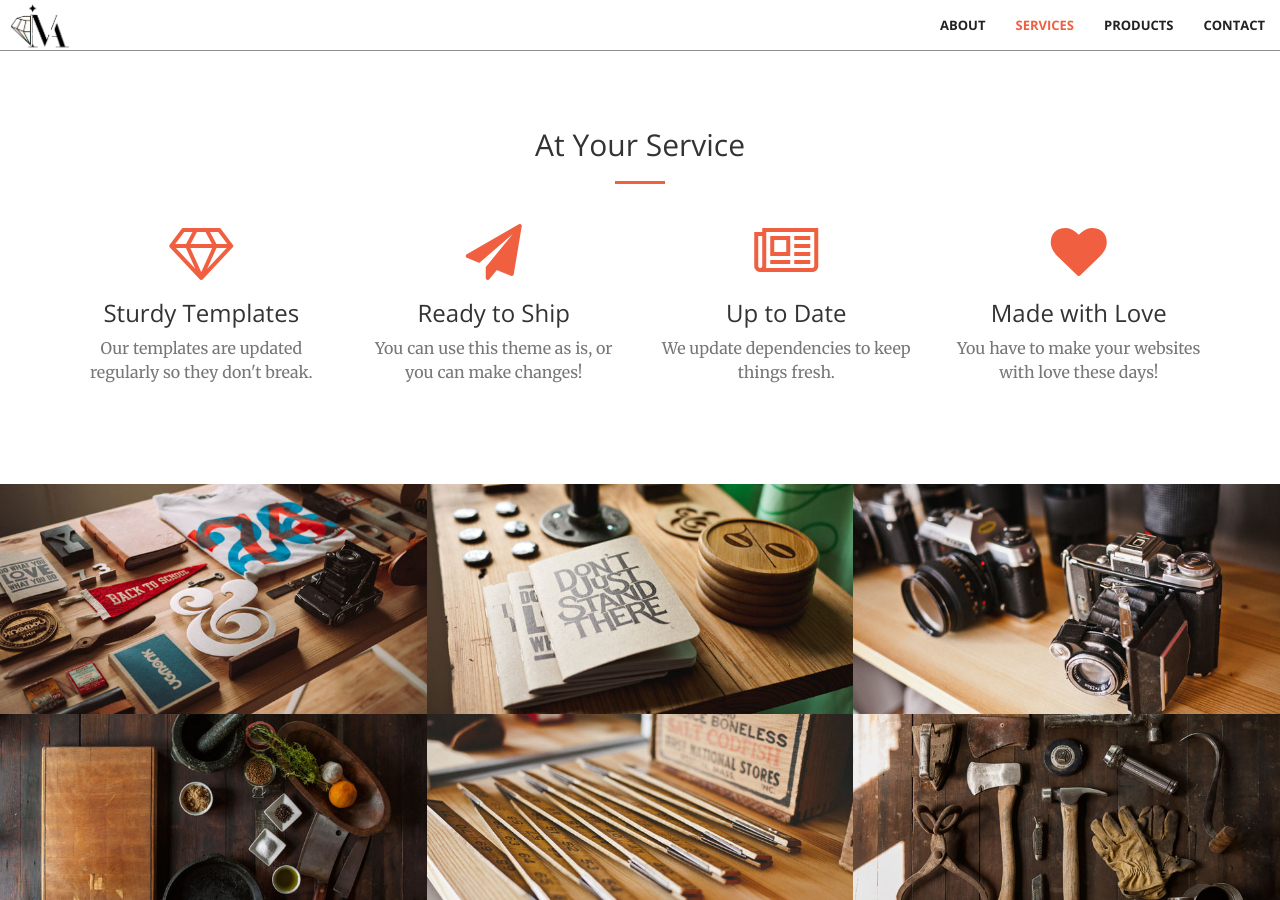
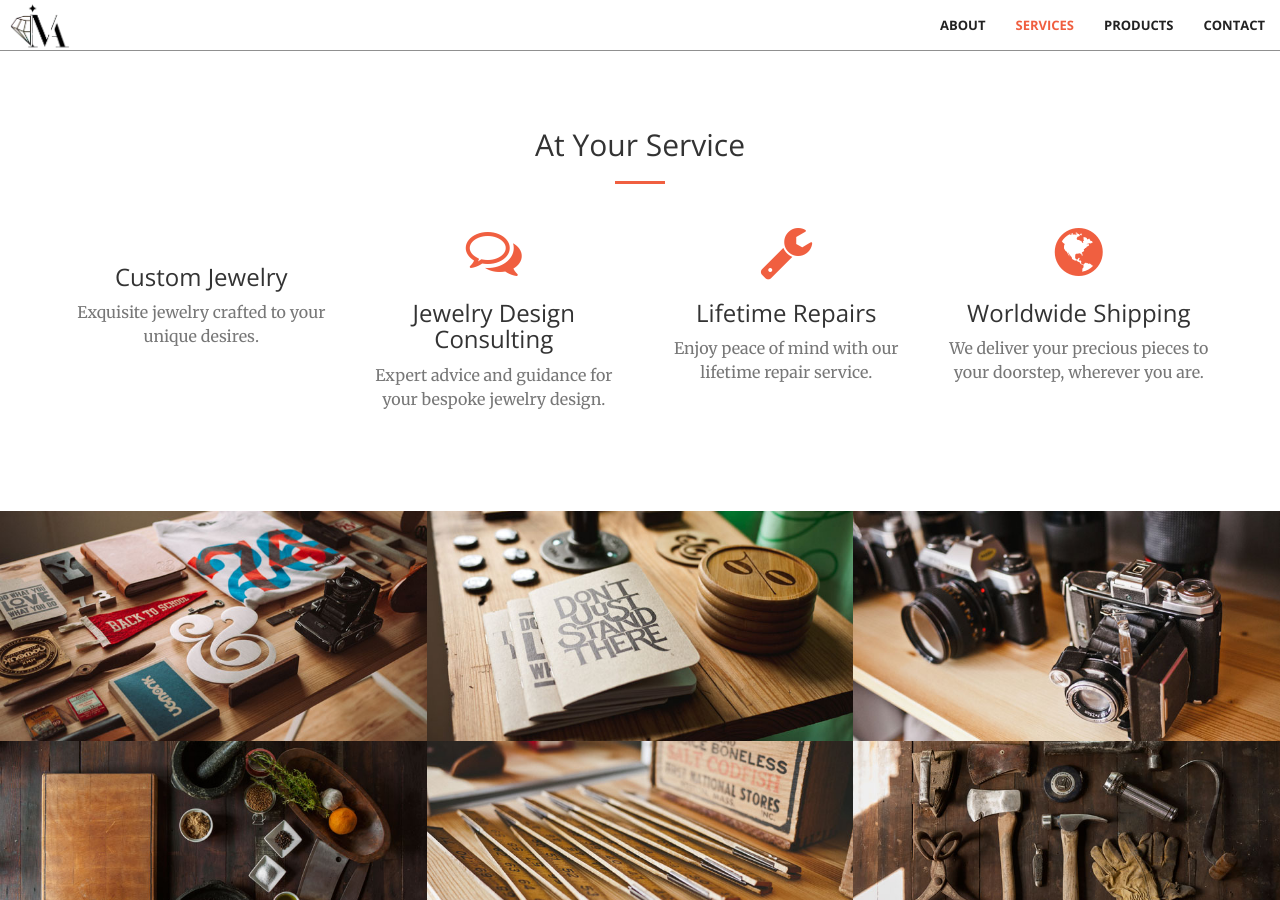
Before and after one commit to IvaJewels/IvaJewels.github.io, a Jekyll site: the page built from index.html, in a window 1280 px wide and 900 px high, scrolled down 1290 px. Built offline with Jekyll 4.4.1, drawn with Linux system fonts in a browser that asks for light colours.

Commit message:
Update services.html

```diff
--- a/_includes/services.html
+++ b/_includes/services.html
@@ -11,30 +11,30 @@
         <div class="row">
             <div class="col-lg-3 col-md-6 text-center">
                 <div class="service-box">
-                    <i class="fa fa-4x fa-diamond wow bounceIn text-primary"></i>
-                    <h3>Sturdy Templates</h3>
-                    <p class="text-muted">Our templates are updated regularly so they don't break.</p>
+                    <i class="fa fa-4x fa-gem wow bounceIn text-primary"></i>
+                    <h3>Custom Jewelry</h3>
+                    <p class="text-muted">Exquisite jewelry crafted to your unique desires.</p>
                 </div>
             </div>
             <div class="col-lg-3 col-md-6 text-center">
                 <div class="service-box">
-                    <i class="fa fa-4x fa-paper-plane wow bounceIn text-primary" data-wow-delay=".1s"></i>
-                    <h3>Ready to Ship</h3>
-                    <p class="text-muted">You can use this theme as is, or you can make changes!</p>
+                    <i class="fa fa-4x fa-comments-o wow bounceIn text-primary" data-wow-delay=".1s"></i>
+                    <h3>Jewelry Design Consulting</h3>
+                    <p class="text-muted">Expert advice and guidance for your bespoke jewelry design.</p>
                 </div>
             </div>
             <div class="col-lg-3 col-md-6 text-center">
                 <div class="service-box">
-                    <i class="fa fa-4x fa-newspaper-o wow bounceIn text-primary" data-wow-delay=".2s"></i>
-                    <h3>Up to Date</h3>
-                    <p class="text-muted">We update dependencies to keep things fresh.</p>
+                    <i class="fa fa-4x fa-wrench wow bounceIn text-primary" data-wow-delay=".2s"></i>
+                    <h3>Lifetime Repairs</h3>
+                    <p class="text-muted">Enjoy peace of mind with our lifetime repair service.</p>
                 </div>
             </div>
             <div class="col-lg-3 col-md-6 text-center">
                 <div class="service-box">
-                    <i class="fa fa-4x fa-heart wow bounceIn text-primary" data-wow-delay=".3s"></i>
-                    <h3>Made with Love</h3>
-                    <p class="text-muted">You have to make your websites with love these days!</p>
+                    <i class="fa fa-4x fa-globe wow bounceIn text-primary" data-wow-delay=".3s"></i>
+                    <h3>Worldwide Shipping</h3>
+                    <p class="text-muted">We deliver your precious pieces to your doorstep, wherever you are.</p>
                 </div>
             </div>
         </div>
```
